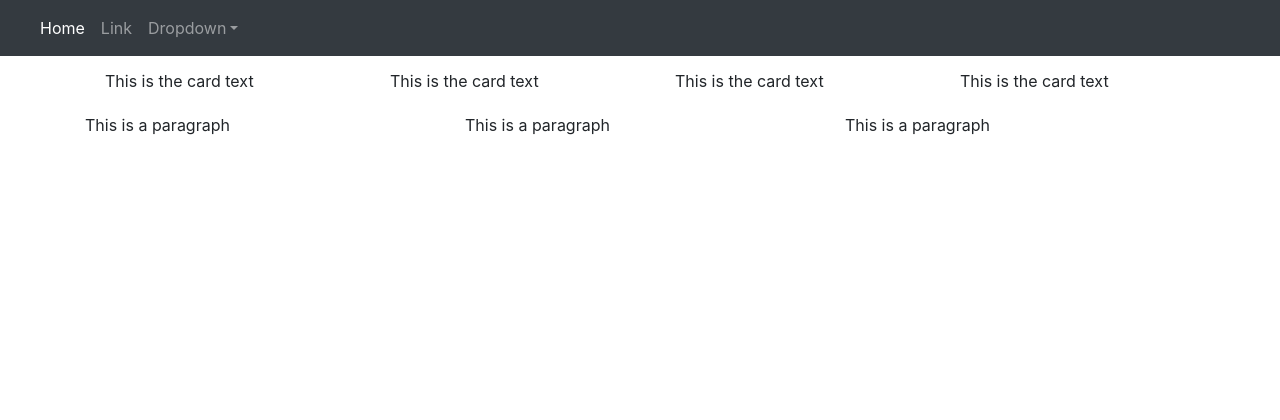
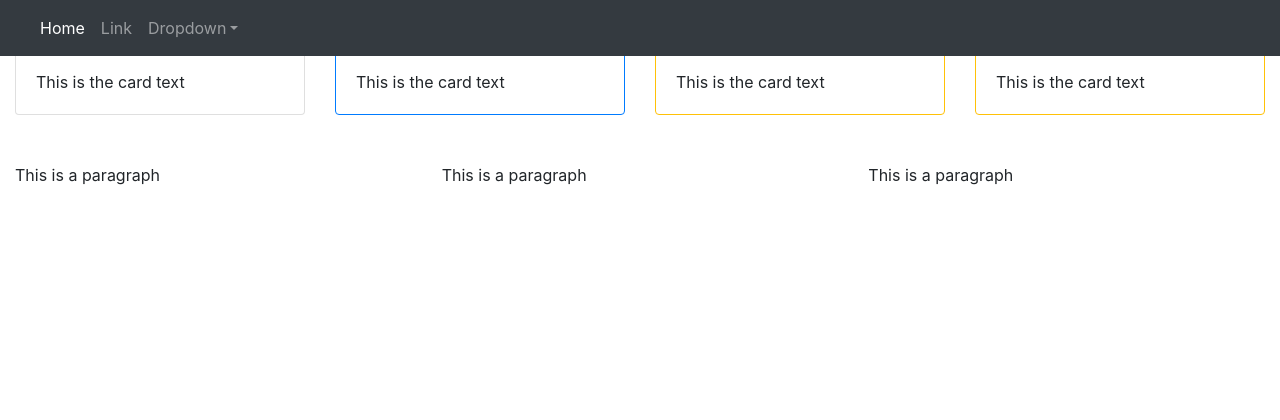
Before and after one commit to uss-hopper/snap-challenges-floribellaponce, a PHP site: page /snap-challenge-11-4/index.php in a window 1280 px wide. Shown: the top 420 px of the page. Run offline with PHP 8.4, Linux system fonts and the light colour scheme.

Commit message:
added color border to cards

```diff
--- a/snap-challenge-11-4/index.php
+++ b/snap-challenge-11-4/index.php
@@ -43,27 +43,27 @@
 		</div>
 	</div>
 </div>
-<div class="container">
-	<div class="row">
-		<div class="col-lg-3" class="card" >
+<div class="container-fluid">
+	<div class="card-deck">
+		<div class="card mb-5">
 			<div class="card-header"> card header 1 </div>
 			<div class="card-body">
 				<p class="card-text">This is the card text</p>
 			</div>
 		</div>
-		<div class="col-lg-3" class="card">
+		<div class="card border-primary mb-5">
 			<div class="card-header"> card header 2 </div>
 			<div class="card-body">
 				<p class="card-text">This is the card text</p>
 			</div>
 		</div>
-		<div class="col-lg-3" class="card">
+		<div class="card border-warning mb-5">
 			<div class="card-header"> card header 3 </div>
 			<div class="card-body">
 				<p class="card-text">This is the card text</p>
 			</div>
 		</div>
-		<div class="col-lg-3" class="card">
+		<div class="card border-warning mb-5">
 			<div class="card-header"> card header 4 </div>
 			<div class="card-body">
 				<p class="card-text">This is the card text</p>
@@ -71,7 +71,7 @@
 		</div>
 	</div>
 </div>
-<div class="container">
+<div class="container-fluid">
 	<div class="row">
 		<div class="col-md-4">
 			<p>This is a paragraph</p>
@@ -84,5 +84,6 @@
 		</div>
 	</div>
 </div>
+</div>
 </body>
 </html>
```
